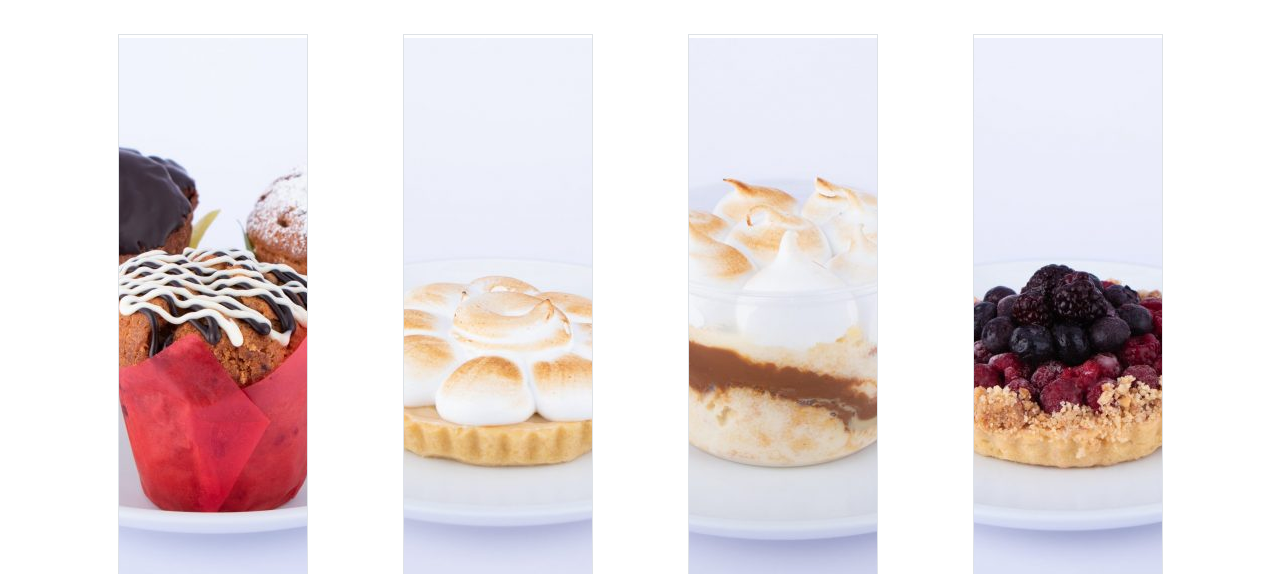
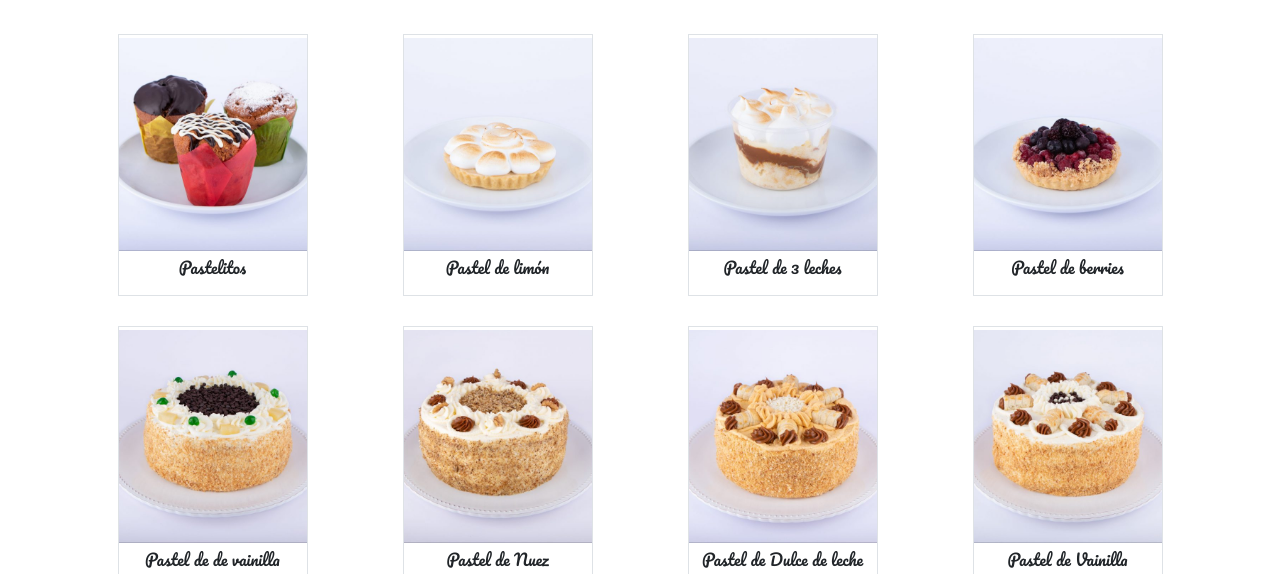
Before and after one commit to J4viMx/pasteleria-javi, a plain HTML site: page galeria.html in a window 1280 px wide. Shown: the part 226-800 px from the top of the page. Drawn offline with nearby package versions, Linux system fonts and the light colour scheme.

Commit message:
galeria arreglada

```diff
--- a/styles/app.css
+++ b/styles/app.css
@@ -183,7 +183,8 @@ h3{
     top: 0;
   }
 
-  .imagen-adornos{
+  .imagen-adornos,
+  .img-galeria{
     width: 213px;
     height: 213px;
   }
```
